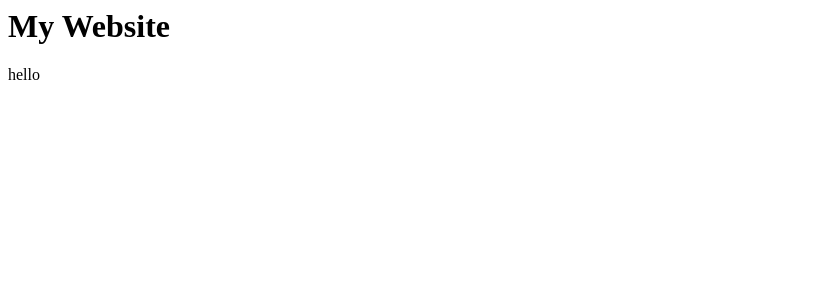
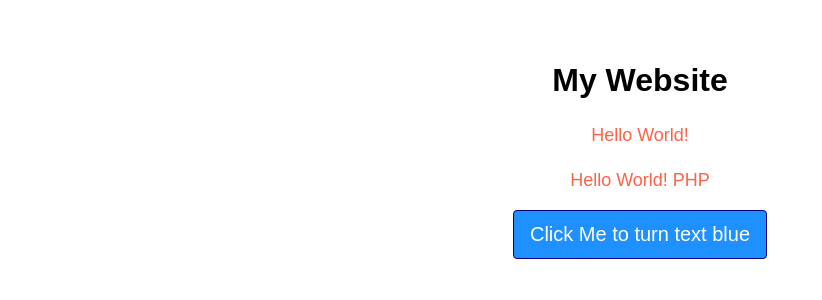
Before and after one commit to DanielCreggOrganization/lookjobs, a PHP site: page / in a window 1280 px wide. Shown: the top 300 px of the page, without its empty margins (0-822 px from the left). Run offline with PHP 8.4, Linux system fonts and the light colour scheme.

Commit message:
Added js css javaScript

```diff
--- a/index.php
+++ b/index.php
@@ -1,10 +1,14 @@
+<html>
+    <head>
+        <link rel="stylesheet" href="styles.css">
 
-<html>
+    </head>
+    <body>
+            <h1>My Website</h1>
+            <p id=demo>Hello World!</p>
+            <?php echo '<p>Hello World! PHP</p>'; ?>
+            <script type="text/javascript" src="myscripts.js"></script>
+            <button onclick="myFunction(demo);">Click Me to turn text blue</button>
 
-<head>
-</head>
-<body>
-
-    <h1>My Website</h1>
-    <p id=demo>hello</p>
+    </body>
 </html>
--- /dev/null
+++ b/myscripts.js
@@ -0,0 +1,3 @@
+function myFunction(){
+    document.getElementById("demo").style.color = "blue";
+}
--- /dev/null
+++ b/styles.css
@@ -0,0 +1,30 @@
+body {
+    font-family: sans-serif;
+    text-align: center;
+    padding: 3rem;
+    font-size: 1.125rem;
+    line-height: 1.5;
+    transition: all 725ms ease-in-out;
+}
+
+h1 {
+    font-size: 2rem;
+    font-weight: bolder;
+    margin-bottom: 1rem;
+}
+
+p {
+    margin-bottom: 1rem;
+    color: tomato;
+}
+
+button {
+    cursor: pointer;
+    appearance: none;
+    border-radius: 4px;
+    font-size: 1.25rem;
+    padding: 0.75rem 1rem;
+    border: 1px solid navy;
+    background-color: dodgerblue;
+    color: white;
+}
```
